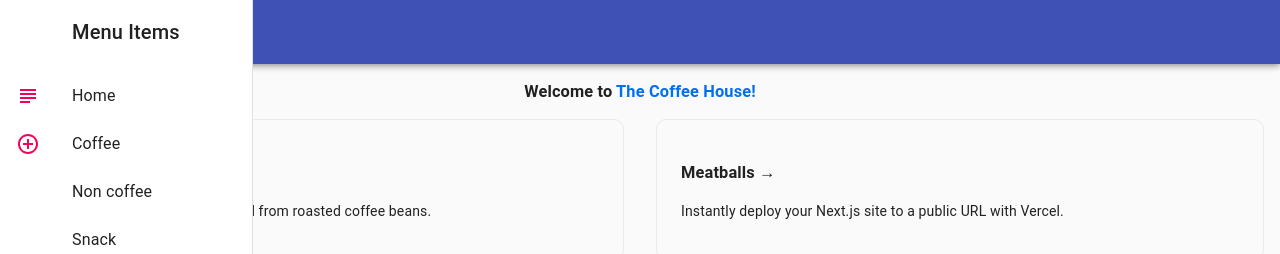
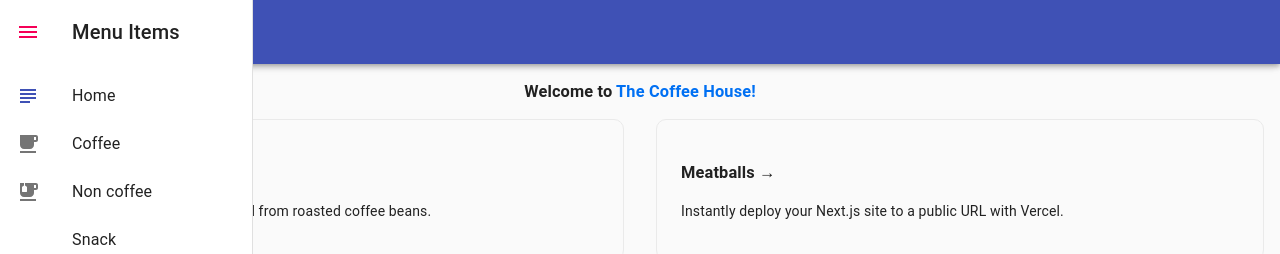
Before and after one commit to Ngounse/next.js_The-coffee-house, a Next.js app: page / in a window 1280 px wide. Both pictures are taken after a click on the button "open drawer". Shown: the top 254 px of the page. Built offline with nearby package versions, Linux system fonts and the light colour scheme.

Commit message:
update v0.0.23 add use loction

```diff
--- a/components/NavBar/index.tsx
+++ b/components/NavBar/index.tsx
@@ -2,9 +2,7 @@
 import Link from "next/link";
 import { useRouter } from "next/router";
 import styles from "../../styles/NarBar.module.css";
-// import { useHistory, useLocation } from "react-router-dom";
-import { AddCircleOutlineOutlined, SubjectOutlined } from "@material-ui/icons";
-
+import { useHistory, useLocation } from "react-router-dom";
 import {
   Button,
   CssBaseline,
@@ -18,21 +16,26 @@
   ListItemText,
   Drawer,
 } from "@material-ui/core";
+import { AddCircleOutlineOutlined, SubjectOutlined } from "@material-ui/icons";
+import MenuOpenIcon from "@material-ui/icons/MenuOpen";
 import MenuIcon from "@material-ui/icons/Menu";
+import LocalCafeIcon from "@material-ui/icons/LocalCafe";
+import LocalCafeOutlinedIcon from "@material-ui/icons/LocalCafeOutlined";
+import EmojiFoodBeverageIcon from "@material-ui/icons/EmojiFoodBeverage";
+import EmojiFoodBeverageOutlinedIcon from "@material-ui/icons/EmojiFoodBeverageOutlined";
 import useStates from "../../hooks/useState";
-
-const drawerWidth = 240;
 
 const Navbar = () => {
   const router = useRouter();
-  // const history = useHistory();
-  // const location = useLocation();
 
   const [state, setState]: any = useStates({
     open: false,
   });
   const { open } = state;
 
+  const handlerClick = () => {
+    console.log("::::::", menuItems);
+  };
   // const [open, setOpen] = React.useState(false);
   // const handleDrawerOpen = () => {
   //   setState({ showDrawer: true });
@@ -41,42 +44,51 @@
   //   setState({ showDrawer: false });
   // };
   // console.log("showDrawer::::", open);
-
+  // const location: any = useLocation();
   const menuItems = [
     {
       text: "Home",
-      icon: <SubjectOutlined color="secondary" />,
+      icon: <SubjectOutlined />,
+      openIcon: <SubjectOutlined color="primary" />,
       path: "/",
     },
     {
       text: "Coffee",
-      icon: <AddCircleOutlineOutlined color="secondary" />,
+      icon: <LocalCafeIcon />,
+      openIcon: <LocalCafeOutlinedIcon color="primary" />,
       path: "/coffee",
     },
     {
       text: "Non coffee",
       path: "/non-coffee",
+      icon: <EmojiFoodBeverageIcon />,
+      openIcon: <EmojiFoodBeverageOutlinedIcon color="primary" />,
     },
 
     {
       text: "Snack",
       path: "/snack",
+      icon: "",
     },
     {
       text: "Meatballs",
       path: "/meatballs",
+      icon: "",
     },
     {
       text: "Tools",
       path: "/tools",
+      icon: "",
     },
     {
       text: "About",
       path: "/about",
+      icon: "",
     },
     {
       text: "Other",
       path: "/other",
+      icon: "",
     },
   ];
 
@@ -92,7 +104,7 @@
             onClick={() => setState({ open: true })}
             edge="start"
           >
-            <MenuIcon />
+            <MenuOpenIcon />
           </IconButton>
           <Typography variant="h6" noWrap>
             Persistent drawer
@@ -102,7 +114,9 @@
       <Drawer variant="persistent" anchor="left" open={open}>
         <List>
           <ListItem button onClick={() => setState({ open: false })}>
-            <ListItemIcon />
+            <ListItemIcon>
+              <MenuIcon color="secondary" />
+            </ListItemIcon>
             <Typography variant="h6" noWrap>
               Menu Items
             </Typography>
@@ -111,12 +125,11 @@
         </List>
 
         <List>
-          {menuItems.map((Items) => (
+          {menuItems.map((Items, index) => (
             <Link key={Items.text} href={Items.path} passHref>
-              <ListItem button>
+              <ListItem button onClick={handlerClick}>
                 <ListItemIcon>
-                  {Items.icon}
-                  {/* {Items.path != Items.path ? <InboxIcon /> : <MailIcon />} */}
+                  {router.pathname == Items.path ? Items.openIcon : Items.icon}
                 </ListItemIcon>
                 <ListItemText>{Items.text}</ListItemText>
               </ListItem>
--- a/package.json
+++ b/package.json
@@ -11,6 +11,7 @@
   "dependencies": {
     "@material-ui/core": "^4.11.4",
     "@material-ui/icons": "^4.11.2",
+    "@types/react-router-dom": "^5.1.8",
     "next": "^11.0.1",
     "react": "^17.0.2",
     "react-dom": "^17.0.2",
--- a/styles/Home.module.css
+++ b/styles/Home.module.css
@@ -153,3 +153,6 @@
   color: #0070f3;
   border-color: #0070f3;
 }
+.Home {
+  background-color: red;
+}
```
Also changed, not shown: pages/non-coffee.tsx (added, +25 -0 lines), 1 other file (tests, documents, lock files or other folders).
